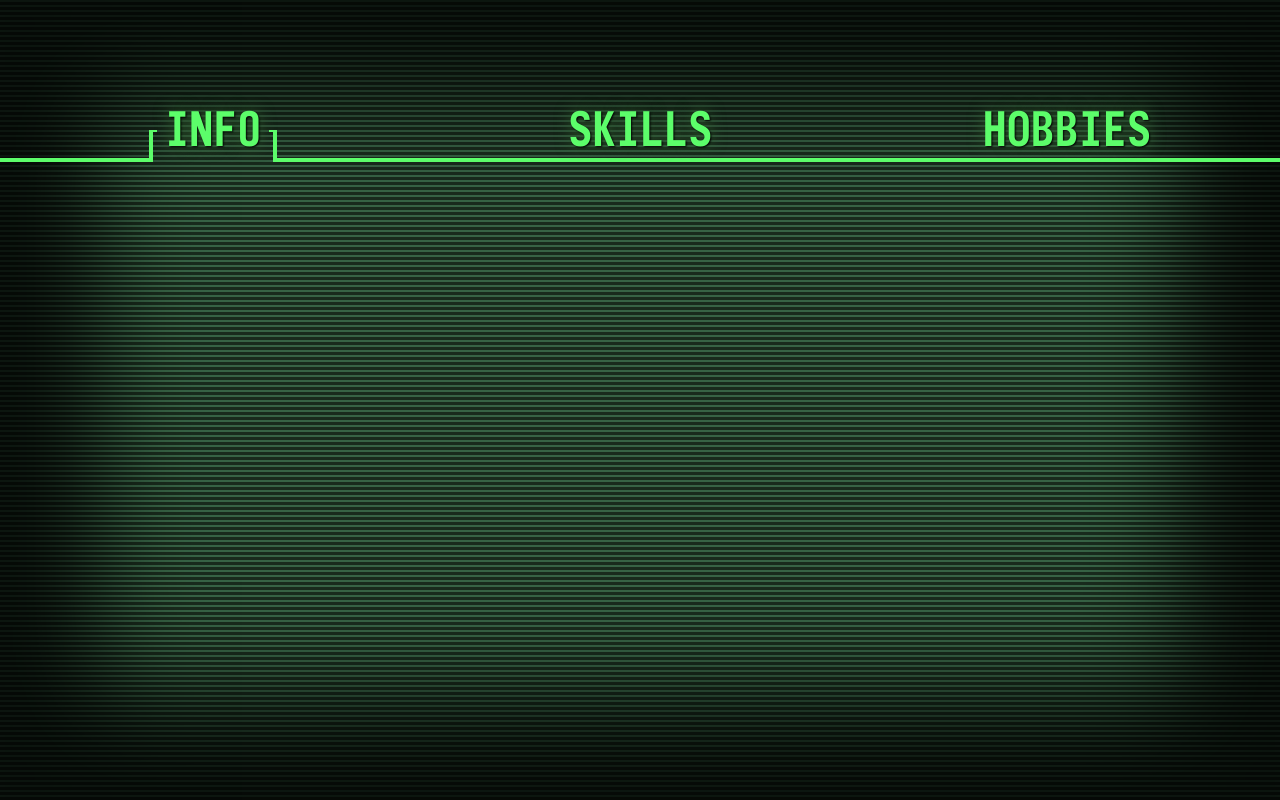
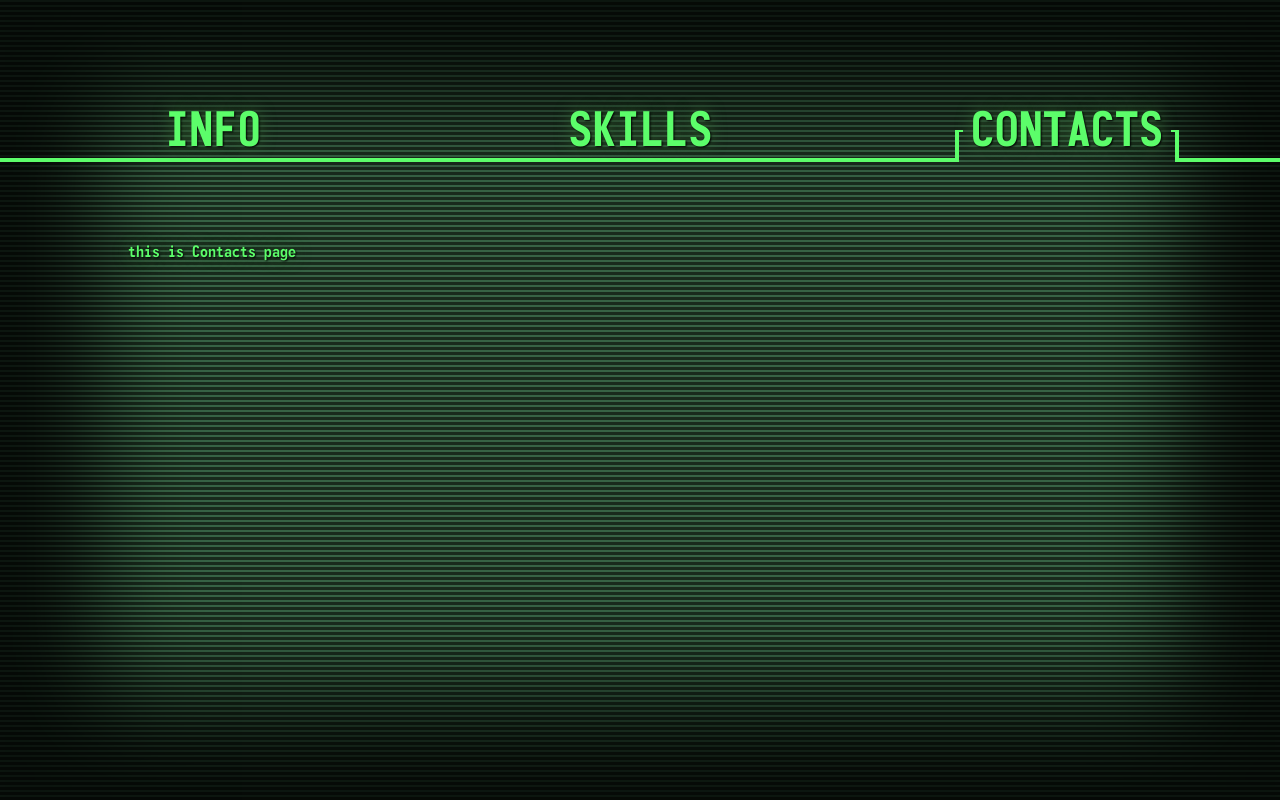
Before and after one commit to kolobok-kelbek/me, a React (Create React App) app: page /contacts in a window 1280 px wide. Built offline with nearby package versions, Linux system fonts and the light colour scheme.

Commit message:
change page Hobbies to Contacts

```diff
--- a/src/App.js
+++ b/src/App.js
@@ -8,7 +8,7 @@ import {
 import Menu from './components/Menu/Menu';
 import Info from './pages/Info/Info';
 import Skills from './pages/Skills/Skills';
-import Hobbies from './pages/Hobbies/Hobbies'
+import Contacts from './pages/Contacts/Contacts'
 
 function App() {
   return (
@@ -19,7 +19,7 @@ function App() {
           <Switch>
             <Route exact path="/" component={Info}/>
             <Route exact path="/skills" component={Skills}/>
-            <Route exact path="/hobbies" component={Hobbies}/>
+            <Route exact path="/contacts" component={Contacts}/>
           </Switch>
         </div>
       </Router>
--- a/src/components/Menu/Menu.js
+++ b/src/components/Menu/Menu.js
@@ -17,7 +17,7 @@ function Item(props) {
 export default function Menu() {
   let location = useLocation();
 
-  const items = {"INF0": "/", "SKILLS": "/skills", "HOBBIES": "/hobbies"};
+  const items = {"INF0": "/", "SKILLS": "/skills", "CONTACTS": "/contacts"};
 
   let currentFromUrl = 0;
   let count = 0;
--- /dev/null
+++ b/src/pages/Contacts/Contacts.js
@@ -0,0 +1,11 @@
+import React from 'react';
+import './Contacts.css';
+
+function Contacts() {
+  return (
+    <p> this is Contacts page
+    </p>
+  );
+}
+
+export default Contacts;
--- a/src/pages/Hobbies/Hobbies.js
+++ /dev/null
@@ -1,11 +0,0 @@
-import React from 'react';
-import './Hobbies.css';
-
-function Hobbies() {
-  return (
-    <p> this is Hobbies page
-    </p>
-  );
-}
-
-export default Hobbies;
--- a/src/pages/Info/Info.js
+++ b/src/pages/Info/Info.js
@@ -18,7 +18,8 @@ function Info() {
     "Date of Burth": "11.02.1995",
     "Location": "Russia, St. Petersburg",
     "Core skill": "Backend development",
-    "Main hobby": "Programming"
+    "Main hobby": "Programming",
+    "Github": "https://github.com/kolobok-kelbek"
   };
 
   const rows = [];
```
Also changed, not shown: src/pages/Contacts/Contacts.css (added).
